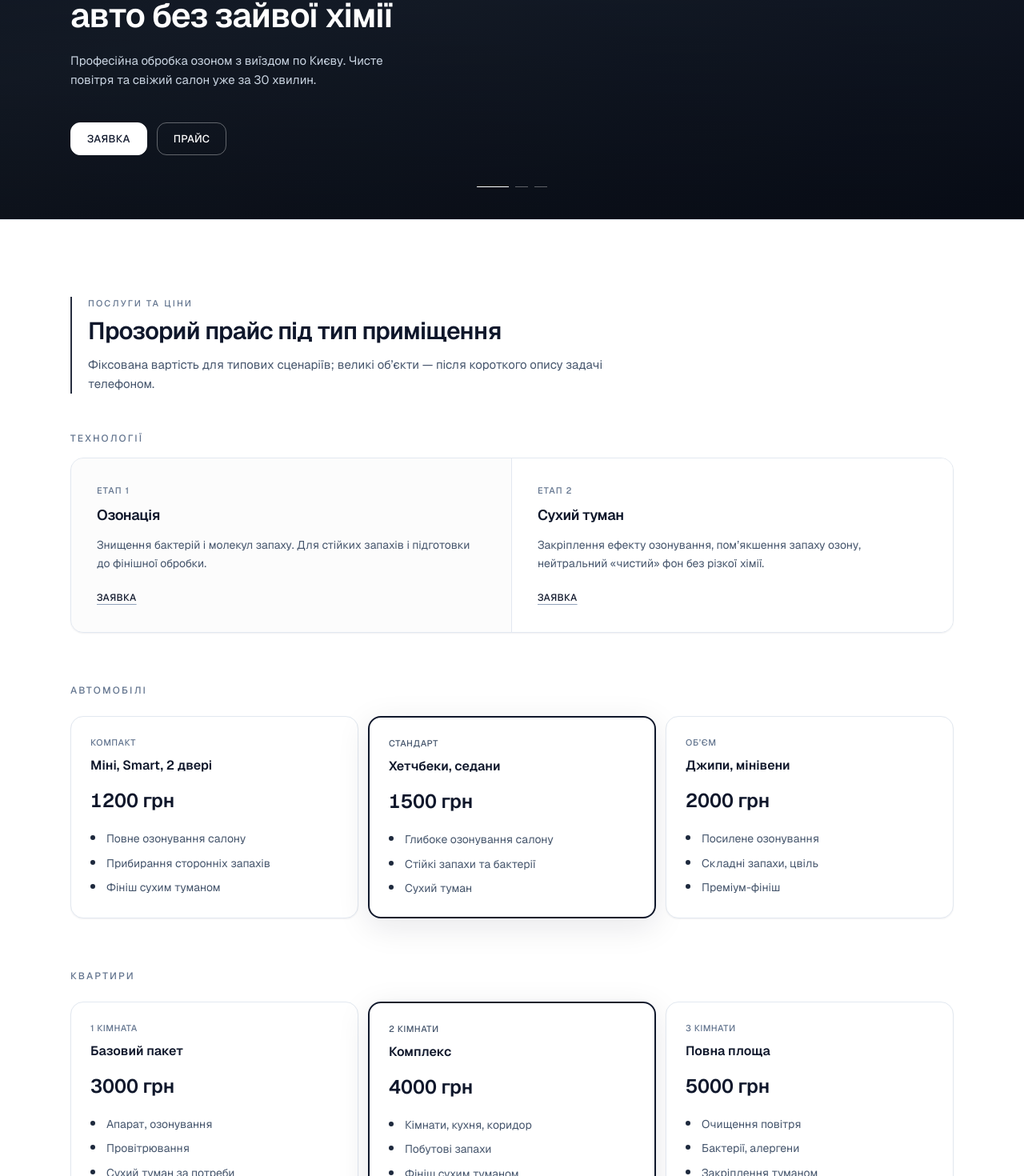
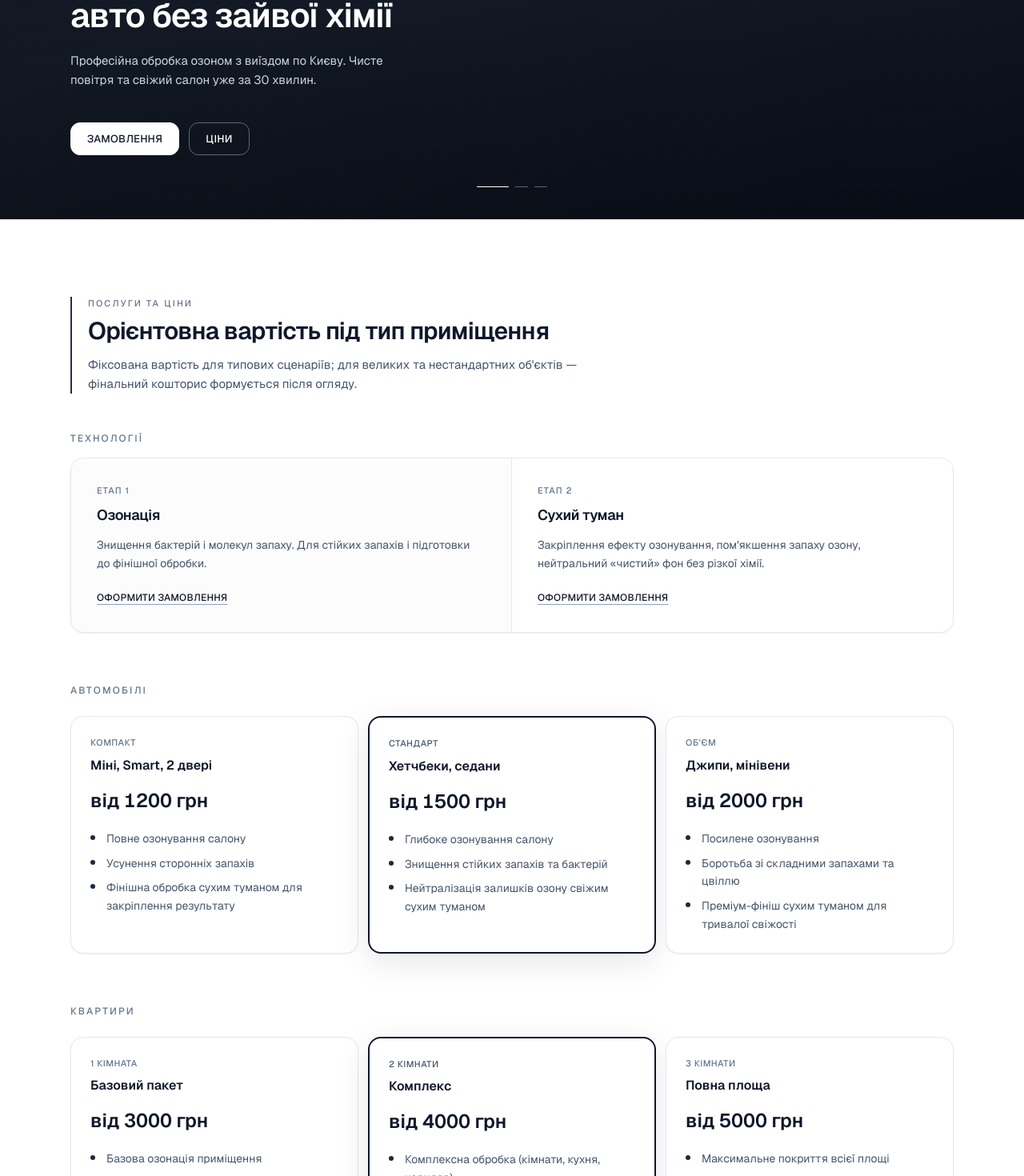
Before and after one commit to dryzoneozon-cloud/my-landing, a Next.js app: page / in a window 1280 px wide. Shown: the part 526-1996 px from the top of the page at 80% size. Built offline with nearby package versions, Linux system fonts and the light colour scheme.

Commit message:
feat: implement landing page with secure lead generation API, Redis rate-limiting, and Google Sheets/Telegram integration

```diff
--- a/app/landing/header-client.tsx
+++ b/app/landing/header-client.tsx
@@ -99,7 +99,7 @@ export function HeaderClient() {
             }`}
             href="#contact"
           >
-            Заявка
+            Замовлення
           </a>
         </div>
 
--- a/app/landing/hero-client.tsx
+++ b/app/landing/hero-client.tsx
@@ -93,13 +93,13 @@ export function HeroClient({ slides }: { slides: HeroSlide[] }) {
               href="#contact"
               className="rounded-xl border border-white bg-white px-5 py-2.5 text-[13px] font-medium uppercase tracking-wide text-slate-900 transition hover:bg-slate-100"
             >
-              Заявка
+              Замовлення
             </a>
             <a
               href="#services"
               className="rounded-xl border border-white/35 px-5 py-2.5 text-[13px] font-medium uppercase tracking-wide text-white transition hover:border-white/60 hover:bg-white/5"
             >
-              Прайс
+              Ціни
             </a>
           </div>
         </div>
--- a/app/landing/landing-page.tsx
+++ b/app/landing/landing-page.tsx
@@ -20,13 +20,13 @@ const HERO_SLIDES: HeroSlide[] = [
     bg: "linear-gradient(165deg, #111827 0%, #1f2937 50%, #111827 100%)",
     badge: "Комплекс для авто та приміщень",
     title: "Озон + сухий туман — стійкий результат",
-    text: "Спочатку нейтралізуємо джерело запаху, потім м’яко закріплюємо ефект і повертаємо приємний аромат салону чи квартири.",
+    text: "Спочатку нейтралізуємо джерело запаху, потім м'яко закріплюємо ефект і повертаємо приємний аромат салону чи квартири.",
   },
   {
     bg: "linear-gradient(165deg, #0c1222 0%, #1a2332 50%, #0c1222 100%)",
     badge: "Квартири · офіси · гаражі",
-    title: "Виїзд і прозорий прайс телефоном",
-    text: "Підбираємо сценарій під площу й тип задачі. Вартість фіксуємо наперед — без сюрпризів на об’єкті.",
+    title: "Виїзд майстра та оцінка вартості",
+    text: "Підбираємо оптимальний сценарій обробки під вашу площу та проблему. Точна ціна формується виключно після огляду об'єкта та оцінки обсягу робіт.",
   },
 ];
 
@@ -45,11 +45,11 @@ const FAQS: FaqItem[] = [
   },
   {
     q: "Скільки часу займає чистка салону авто?",
-    a: "Зазвичай уся процедура, включно з фінальним провітрюванням, займає близько 1 години.",
+    a: "В середньому вся процедура, включно з фінальним провітрюванням, займає близько 2 годин.",
   },
   {
     q: "Скільки триває обробка квартири?",
-    a: "Сам апарат може працювати від кількох годин до доби залежно від проблеми. Майстер на об'єкті сумарно близько години (привезти, увімкнути, забрати й провітрити).",
+    a: "Час роботи залежить від площі та проблеми. Апарат може працювати від кількох годин до доби. При цьому присутність майстра потрібна лише на початку (для налаштування) і в кінці (для провітрювання) — сумарно це близько 1 години.",
   },
   {
     q: "Чи можна перебувати в приміщенні під час роботи апарату?",
@@ -57,7 +57,7 @@ const FAQS: FaqItem[] = [
   },
   {
     q: "Чи знищує озонування цвіль?",
-    a: "Озон добре знищує спори в повітрі й запах сирості. Але самі вогнища грибка ми попередньо обробляємо спеціальною хімією.",
+    a: "Озон ефективно знищує спори цвілі в повітрі та прибирає затхлий запах. Проте для повного вирішення проблеми самі вогнища грибка на стінах чи поверхнях необхідно попередньо обробити спеціальною антигрибковою хімією.",
   },
   {
     q: "Чи виїжджаєте в гаражі, підвали чи офіси?",
@@ -65,7 +65,7 @@ const FAQS: FaqItem[] = [
   },
   {
     q: "Що робити, якщо вдома розбився градусник?",
-    a: "Не збирайте ртуть пилососом! Проводимо професійну демеркуризацію (нейтралізацію ртути). Послуга від 2500 грн за один розбитий градусник.",
+    a: "Не намагайтеся зібрати ртуть самостійно пилососом чи віником, це лише погіршить ситуацію. Ми проводимо професійну демеркуризацію приміщення спеціальними розчинами, які повністю нейтралізують пари ртуті та роблять простір безпечним.",
   },
   {
     q: "Навіщо ви так детально розпитуєте про проблему телефоном?",
@@ -90,10 +90,10 @@ export function LandingPage() {
             <div className="mb-12 max-w-2xl border-l-2 border-slate-900/90 pl-5">
               <p className="text-[11px] font-medium uppercase tracking-[0.2em] text-slate-500">Послуги та ціни</p>
               <h2 className="mt-2 text-2xl font-semibold tracking-tight text-slate-900 sm:text-3xl">
-                Прозорий прайс під тип приміщення
+                Орієнтовна вартість під тип приміщення
               </h2>
               <p className="mt-3 text-[15px] leading-relaxed text-slate-600">
-                Фіксована вартість для типових сценаріїв; великі об’єкти — після короткого опису задачі телефоном.
+                Фіксована вартість для типових сценаріїв; для великих та нестандартних об'єктів — фінальний кошторис формується після огляду.
               </p>
             </div>
 
@@ -110,21 +110,21 @@ export function LandingPage() {
                     href="#contact"
                     className="mt-6 inline-block text-xs font-medium uppercase tracking-wide text-slate-900 underline decoration-slate-400 underline-offset-4 hover:decoration-slate-900"
                   >
-                    Заявка
+                    Оформити замовлення
                   </a>
                 </article>
                 <article className="bg-white p-8">
                   <p className="text-[11px] font-medium uppercase tracking-widest text-slate-500">Етап 2</p>
                   <h3 className="mt-2 text-lg font-semibold tracking-tight text-slate-900">Сухий туман</h3>
                   <p className="mt-3 text-sm leading-relaxed text-slate-600">
-                    Закріплення ефекту озонування, пом’якшення запаху озону, нейтральний «чистий» фон без різкої
+                    Закріплення ефекту озонування, пом'якшення запаху озону, нейтральний «чистий» фон без різкої
                     хімії.
                   </p>
                   <a
                     href="#contact"
                     className="mt-6 inline-block text-xs font-medium uppercase tracking-wide text-slate-900 underline decoration-slate-400 underline-offset-4 hover:decoration-slate-900"
                   >
-                    Заявка
+                    Оформити замовлення
                   </a>
                 </article>
               </div>
@@ -137,31 +137,31 @@ export function LandingPage() {
                   <article className="rounded-2xl border border-slate-200 bg-white p-6 shadow-[0_1px_2px_rgba(15,23,42,0.06)] transition hover:-translate-y-0.5 hover:border-slate-300 hover:shadow-[0_8px_30px_rgba(15,23,42,0.08)]">
                     <p className="text-[11px] font-medium uppercase tracking-wider text-slate-500">Компакт</p>
                     <h4 className="mt-2 text-base font-semibold text-slate-900">Міні, Smart, 2 двері</h4>
-                    <p className="mt-4 text-2xl font-semibold tabular-nums text-slate-900">1200 грн</p>
+                    <p className="mt-4 text-2xl font-semibold tabular-nums text-slate-900">від 1200 грн</p>
                     <ul className={`mt-5 ${LIST_CHECK}`}>
                       <li>Повне озонування салону</li>
-                      <li>Прибирання сторонніх запахів</li>
-                      <li>Фініш сухим туманом</li>
+                      <li>Усунення сторонніх запахів</li>
+                      <li>Фінішна обробка сухим туманом для закріплення результату</li>
                     </ul>
                   </article>
                   <article className="rounded-2xl border-2 border-slate-900 bg-white p-6 shadow-[0_10px_40px_rgba(15,23,42,0.10)]">
                     <p className="text-[11px] font-medium uppercase tracking-wider text-slate-600">Стандарт</p>
                     <h4 className="mt-2 text-base font-semibold text-slate-900">Хетчбеки, седани</h4>
-                    <p className="mt-4 text-2xl font-semibold tabular-nums text-slate-900">1500 грн</p>
+                    <p className="mt-4 text-2xl font-semibold tabular-nums text-slate-900">від 1500 грн</p>
                     <ul className={`mt-5 ${LIST_CHECK}`}>
                       <li>Глибоке озонування салону</li>
-                      <li>Стійкі запахи та бактерії</li>
-                      <li>Сухий туман</li>
+                      <li>Знищення стійких запахів та бактерій</li>
+                      <li>Нейтралізація залишків озону свіжим сухим туманом</li>
                     </ul>
                   </article>
                   <article className="rounded-2xl border border-slate-200 bg-white p-6 shadow-[0_1px_2px_rgba(15,23,42,0.06)] transition hover:-translate-y-0.5 hover:border-slate-300 hover:shadow-[0_8px_30px_rgba(15,23,42,0.08)]">
-                    <p className="text-[11px] font-medium uppercase tracking-wider text-slate-500">Об’єм</p>
+                    <p className="text-[11px] font-medium uppercase tracking-wider text-slate-500">Об'єм</p>
                     <h4 className="mt-2 text-base font-semibold text-slate-900">Джипи, мінівени</h4>
-                    <p className="mt-4 text-2xl font-semibold tabular-nums text-slate-900">2000 грн</p>
+                    <p className="mt-4 text-2xl font-semibold tabular-nums text-slate-900">від 2000 грн</p>
                     <ul className={`mt-5 ${LIST_CHECK}`}>
                       <li>Посилене озонування</li>
-                      <li>Складні запахи, цвіль</li>
-                      <li>Преміум-фініш</li>
+                      <li>Боротьба зі складними запахами та цвіллю</li>
+                      <li>Преміум-фініш сухим туманом для тривалої свіжості</li>
                     </ul>
                   </article>
                 </div>
@@ -173,31 +173,31 @@ export function LandingPage() {
                   <article className="rounded-2xl border border-slate-200 bg-white p-6 shadow-[0_1px_2px_rgba(15,23,42,0.06)] transition hover:-translate-y-0.5 hover:border-slate-300 hover:shadow-[0_8px_30px_rgba(15,23,42,0.08)]">
                     <p className="text-[11px] font-medium uppercase tracking-wider text-slate-500">1 кімната</p>
                     <h4 className="mt-2 text-base font-semibold text-slate-900">Базовий пакет</h4>
-                    <p className="mt-4 text-2xl font-semibold tabular-nums text-slate-900">3000 грн</p>
+                    <p className="mt-4 text-2xl font-semibold tabular-nums text-slate-900">від 3000 грн</p>
                     <ul className={`mt-5 ${LIST_CHECK}`}>
-                      <li>Апарат, озонування</li>
-                      <li>Провітрювання</li>
-                      <li>Сухий туман за потреби</li>
+                      <li>Базова озонація приміщення</li>
+                      <li>Усунення побутових запахів</li>
+                      <li>Легкий шлейф свіжості за допомогою сухого туману</li>
                     </ul>
                   </article>
                   <article className="rounded-2xl border-2 border-slate-900 bg-white p-6 shadow-[0_10px_40px_rgba(15,23,42,0.10)]">
                     <p className="text-[11px] font-medium uppercase tracking-wider text-slate-600">2 кімнати</p>
                     <h4 className="mt-2 text-base font-semibold text-slate-900">Комплекс</h4>
-                    <p className="mt-4 text-2xl font-semibold tabular-nums text-slate-900">4000 грн</p>
+                    <p className="mt-4 text-2xl font-semibold tabular-nums text-slate-900">від 4000 грн</p>
                     <ul className={`mt-5 ${LIST_CHECK}`}>
-                      <li>Кімнати, кухня, коридор</li>
-                      <li>Побутові запахи</li>
-                      <li>Фініш сухим туманом</li>
+                      <li>Комплексна обробка (кімнати, кухня, коридор)</li>
+                      <li>Знищення бактерій та неприємного фону</li>
+                      <li>Фінальне очищення повітря сухим туманом</li>
                     </ul>
                   </article>
                   <article className="rounded-2xl border border-slate-200 bg-white p-6 shadow-[0_1px_2px_rgba(15,23,42,0.06)] transition hover:-translate-y-0.5 hover:border-slate-300 hover:shadow-[0_8px_30px_rgba(15,23,42,0.08)]">
                     <p className="text-[11px] font-medium uppercase tracking-wider text-slate-500">3 кімнати</p>
                     <h4 className="mt-2 text-base font-semibold text-slate-900">Повна площа</h4>
-                    <p className="mt-4 text-2xl font-semibold tabular-nums text-slate-900">5000 грн</p>
+                    <p className="mt-4 text-2xl font-semibold tabular-nums text-slate-900">від 5000 грн</p>
                     <ul className={`mt-5 ${LIST_CHECK}`}>
-                      <li>Очищення повітря</li>
-                      <li>Бактерії, алергени</li>
-                      <li>Закріплення туманом</li>
+                      <li>Максимальне покриття всієї площі</li>
+                      <li>Боротьба з алергенами та застарілими запахами</li>
+                      <li>Бар'єрний захист простору сухим туманом</li>
                     </ul>
                   </article>
                 </div>
@@ -210,11 +210,11 @@ export function LandingPage() {
                 <article className="rounded-2xl border border-slate-200 bg-zinc-50/60 p-6 shadow-[0_1px_2px_rgba(15,23,42,0.06)]">
                   <div className="flex flex-wrap items-baseline justify-between gap-2">
                     <h4 className="text-base font-semibold text-slate-900">Індивідуальний розрахунок</h4>
-                    <span className="text-sm text-slate-500">за оглядом об’єкта</span>
+                    <span className="text-sm text-slate-500">за оглядом об'єкта</span>
                   </div>
                   <p className="mt-4 text-2xl font-semibold tabular-nums text-slate-900">від 2000 грн</p>
                   <ul className={`mt-5 ${LIST_CHECK}`}>
-                    <li>Виїзд, оцінка об’єму</li>
+                    <li>Виїзд, оцінка об'єму</li>
                     <li>Озон: сирість, грибок, хімія</li>
                     <li>Дод. туман — окремо</li>
                   </ul>
@@ -237,9 +237,9 @@ export function LandingPage() {
         <section id="contact" className="scroll-mt-24 border-t border-slate-200 bg-white">
           <div className="mx-auto max-w-6xl px-4 py-20 sm:px-6 lg:py-24">
             <div className="max-w-2xl rounded-2xl border border-slate-200 bg-zinc-50/40 p-8 shadow-[0_1px_2px_rgba(15,23,42,0.06)] sm:p-10">
-              <h2 className="text-xl font-semibold tracking-tight text-slate-900 sm:text-2xl">Заявка</h2>
+              <h2 className="text-xl font-semibold tracking-tight text-slate-900 sm:text-2xl">Оформити замовлення</h2>
               <p className="mt-2 text-sm leading-relaxed text-slate-600">
-                Зв’яжемося протягом 10 хвилин і погодимо час виїзду.
+                Зв'яжемося протягом 10 хвилин і погодимо час виїзду.
               </p>
               <LeadFormClient />
             </div>
@@ -261,7 +261,7 @@ export function LandingPage() {
             </a>
           </div>
           <p className="mt-3 max-w-xl text-xs leading-relaxed text-slate-500">
-            Київ та область · виїзд майстра · заявка онлайн без зобов’язань
+            Професійний підхід до чистоти вашого повітря
           </p>
         </div>
       </footer>
--- a/app/landing/lead-form-client.tsx
+++ b/app/landing/lead-form-client.tsx
@@ -51,7 +51,7 @@ export function LeadFormClient() {
     };
 
     setSubmitting(true);
-    setLeadStatus({ text: "Надсилаємо заявку...", tone: "muted" });
+    setLeadStatus({ text: "Надсилаємо замовлення...", tone: "muted" });
 
     try {
       const response = await fetch("/api/lead", {
@@ -69,7 +69,7 @@ export function LeadFormClient() {
       }
       form.reset();
       setLeadStatus({
-        text: `Заявку надіслано. Номер: ${result.requestId}.`,
+        text: `Замовлення надіслано. Номер: ${result.requestId}.`,
         tone: "ok",
       });
     } catch (err) {
@@ -150,6 +150,7 @@ export function LeadFormClient() {
             <option value="Сухий туман">Сухий туман</option>
             <option value="Озонація">Озонація</option>
             <option value="Комплекс">Комплекс</option>
+            <option value="Демеркуризація">Демеркуризація</option>
           </select>
         </div>
 
```
Also changed, not shown: app/api/lead/route.ts (indentation only).
